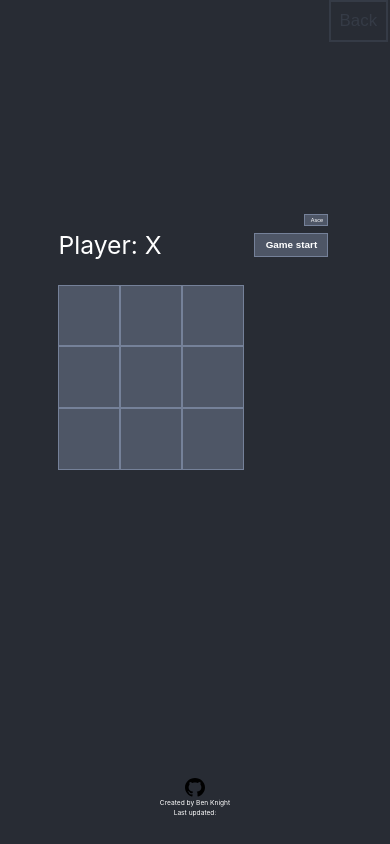
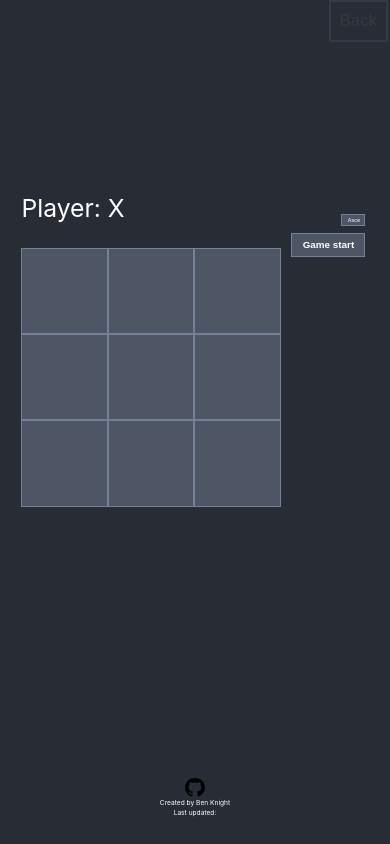
Before and after one commit to benknight135/timewellspent, a React (Create React App) app: page / in a window 390 px wide. Both pictures are taken after a click on the button "Shh". Built offline with nearby package versions, Linux system fonts and the light colour scheme.

Commit message:
mobile specific css

```diff
--- a/src/games/TicTac.css
+++ b/src/games/TicTac.css
@@ -9,10 +9,19 @@
     border: 0.5vw solid #758199;
     color: white;
     float: left;
-    width: calc(5vw + 5vh);
-    height: calc(5vw + 5vh);
-    font-size: calc(4vw + 4vh);
+    width: calc(7vw + 7vh);
+    height: calc(7vw + 7vh);
+    font-size: calc(5vw + 5vh);
 }
+
+@media only screen and (min-device-width : 320px) and (max-device-width : 480px) {
+    .tictac-square {
+        width: calc(5vw + 5vh);
+        height: calc(7vw + 7vh);
+        font-size: calc(3vw + 3vh);
+    }
+}
+
 
 .tictac-square:focus {
     outline: none;
--- a/src/index.css
+++ b/src/index.css
@@ -18,6 +18,12 @@ body {
     height: 5vh;
 }
 
+@media only screen and (min-device-width : 320px) and (max-device-width : 480px) {
+    .secret {
+        font-size: 1.5vh;
+    }
+}
+
 code {
     font-family: source-code-pro, Menlo, Monaco, Consolas, 'Courier New', monospace;
 }
```
